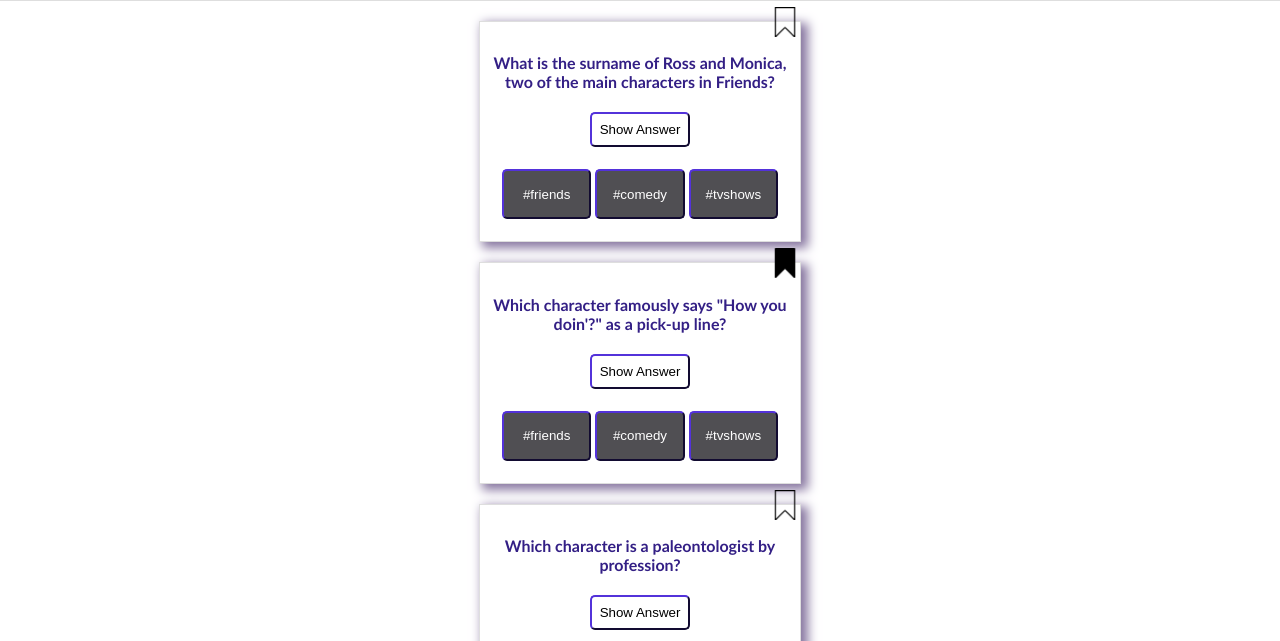
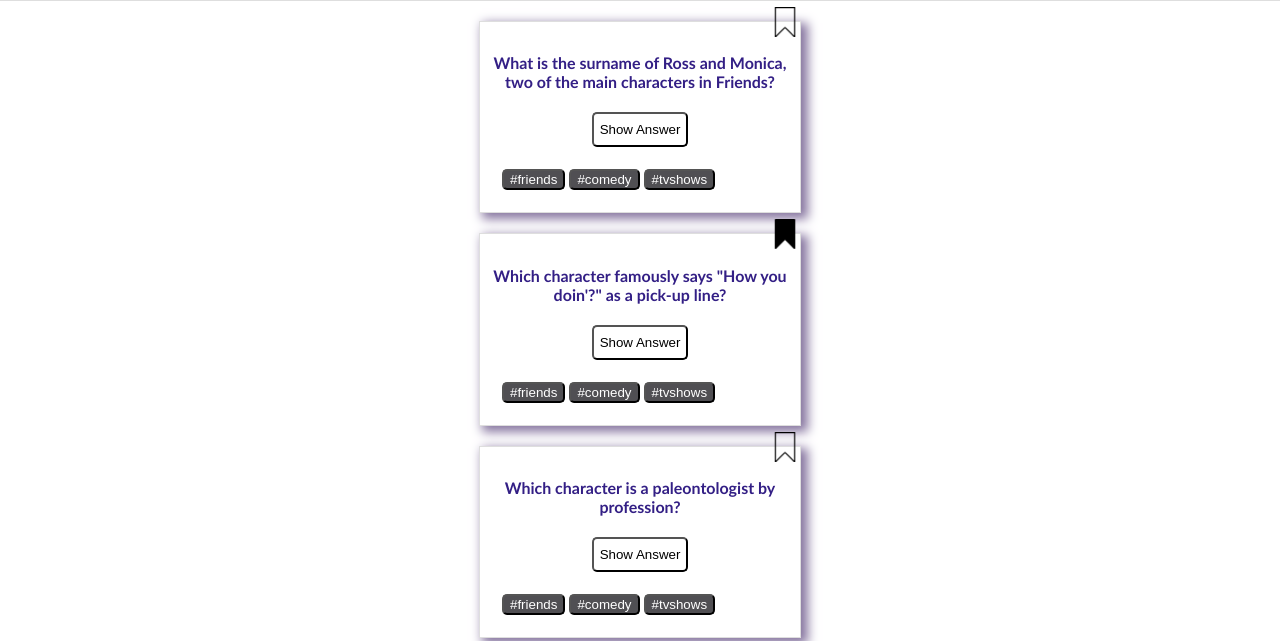
Before and after one commit to anu-r93/anushka-quiz-app, a plain HTML site: page index.html in a window 1280 px wide. Shown: the part 83-724 px from the top of the page. Drawn offline with Linux system fonts and the light colour scheme.

Commit message:
project quiz app

```diff
--- a/global.css
+++ b/global.css
@@ -98,12 +98,12 @@ div .button-box {
 
   justify-content: space-around;
 }
-div button {
+/* div button {
   width: 100px;
   height: 50px;
   border-color: #331f85;
   border-radius: 4px;
-}
+} */
 div.settings {
   padding: 40px;
   text-align: justify;
```
